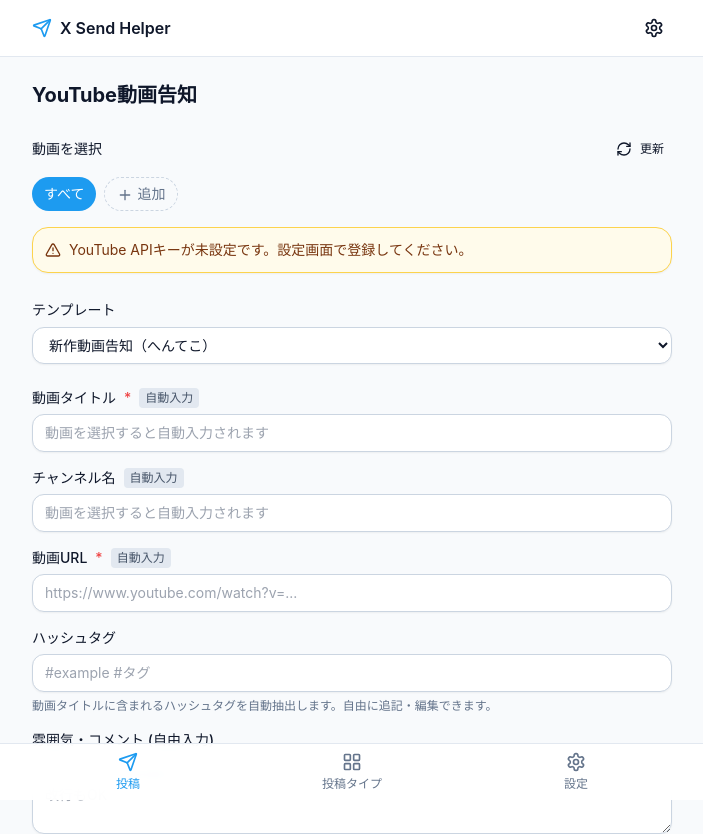
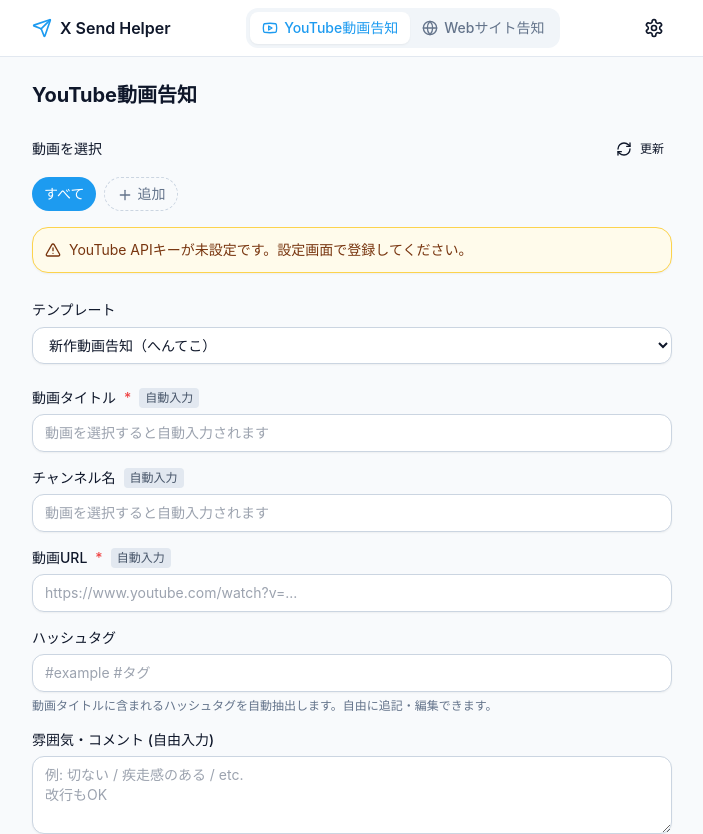
Before and after one commit to misoclub/x_send_helper, a React (Vite) app: page /#/compose/youtube in a window 1280 px wide. Shown: the top 834 px of the page, without its empty margins (288-991 px from the left). Built offline with nearby package versions, Linux system fonts and the light colour scheme.

Commit message:
フッターをやめた

```diff
--- a/src/App.tsx
+++ b/src/App.tsx
@@ -1,7 +1,5 @@
 import { HashRouter, Navigate, Route, Routes } from 'react-router-dom'
 import { AppHeader } from './components/layout/AppHeader'
-import { MobileTabBar } from './components/layout/MobileTabBar'
-import { HomeRoute } from './routes/HomeRoute'
 import { ComposeRoute } from './routes/ComposeRoute'
 import { SettingsRoute } from './routes/SettingsRoute'
 import { HelpYouTubeApiKeyRoute } from './routes/HelpYouTubeApiKeyRoute'
@@ -18,7 +16,6 @@
               element={<Navigate to="/compose/youtube" replace />}
             />
             <Route path="/compose/:postTypeId" element={<ComposeRoute />} />
-            <Route path="/types" element={<HomeRoute />} />
             <Route path="/settings" element={<SettingsRoute />} />
             <Route
               path="/help/youtube-api-key"
@@ -30,7 +27,6 @@
             />
           </Routes>
         </main>
-        <MobileTabBar />
       </div>
     </HashRouter>
   )
--- a/src/components/compose/PostTypePicker.tsx
+++ /dev/null
@@ -1,31 +0,0 @@
-import { Link } from 'react-router-dom'
-import { ChevronRight } from 'lucide-react'
-import { POST_TYPE_LIST } from '@/features/postTypes/registry'
-
-export function PostTypePicker() {
-  return (
-    <div className="space-y-3">
-      {POST_TYPE_LIST.map((type) => {
-        const Icon = type.icon
-        return (
-          <Link
-            key={type.id}
-            to={`/compose/${type.id}`}
-            className="card flex items-center gap-4 p-4 transition hover:border-brand hover:shadow"
-          >
-            <div className="flex h-12 w-12 shrink-0 items-center justify-center rounded-xl bg-brand/10 text-brand">
-              <Icon className="h-6 w-6" />
-            </div>
-            <div className="flex-1">
-              <div className="font-semibold">{type.label}</div>
-              <div className="text-sm text-slate-500 dark:text-slate-400">
-                {type.description}
-              </div>
-            </div>
-            <ChevronRight className="h-5 w-5 text-slate-400" />
-          </Link>
-        )
-      })}
-    </div>
-  )
-}
--- a/src/components/layout/AppHeader.tsx
+++ b/src/components/layout/AppHeader.tsx
@@ -1,16 +1,40 @@
 import { Link, useLocation } from 'react-router-dom'
 import { Send, Settings as SettingsIcon } from 'lucide-react'
+import { POST_TYPE_LIST } from '@/features/postTypes/registry'
 
 export function AppHeader() {
-  const location = useLocation()
-  const isSettings = location.pathname.startsWith('/settings')
+  const { pathname } = useLocation()
+  const isSettings = pathname.startsWith('/settings')
+  const activePostTypeId = pathname.match(/^\/compose\/([^/]+)/)?.[1]
+
   return (
     <header className="border-b border-slate-200 bg-white dark:border-slate-800 dark:bg-slate-950">
-      <div className="mx-auto flex h-14 max-w-2xl items-center justify-between px-4">
+      <div className="mx-auto flex h-14 max-w-2xl items-center justify-between gap-2 px-4">
         <Link to="/" className="flex items-center gap-2 font-semibold">
           <Send className="h-5 w-5 text-brand" />
-          <span>X Send Helper</span>
+          <span className="hidden sm:inline">X Send Helper</span>
         </Link>
+        <div className="inline-flex rounded-xl bg-slate-100 p-1 dark:bg-slate-800">
+          {POST_TYPE_LIST.map((pt) => {
+            const Icon = pt.icon
+            const active = pt.id === activePostTypeId
+            return (
+              <Link
+                key={pt.id}
+                to={`/compose/${pt.id}`}
+                aria-current={active ? 'page' : undefined}
+                className={`inline-flex items-center gap-1.5 rounded-lg px-3 py-1.5 text-sm font-medium transition ${
+                  active
+                    ? 'bg-white text-brand shadow-sm dark:bg-slate-900'
+                    : 'text-slate-500 dark:text-slate-400'
+                }`}
+              >
+                <Icon className="h-4 w-4" />
+                <span>{pt.label}</span>
+              </Link>
+            )
+          })}
+        </div>
         <Link
           to="/settings"
           aria-label="設定"
--- a/src/components/layout/MobileTabBar.tsx
+++ /dev/null
@@ -1,44 +0,0 @@
-import { Link, useLocation } from 'react-router-dom'
-import { LayoutGrid, Send, Settings as SettingsIcon } from 'lucide-react'
-import type { ComponentType, SVGProps } from 'react'
-
-interface TabProps {
-  to: string
-  icon: ComponentType<SVGProps<SVGSVGElement>>
-  label: string
-  active: boolean
-}
-
-function Tab({ to, icon: Icon, label, active }: TabProps) {
-  return (
-    <Link
-      to={to}
-      className={`flex flex-1 flex-col items-center gap-1 py-2 text-xs ${
-        active ? 'text-brand' : 'text-slate-500 dark:text-slate-400'
-      }`}
-    >
-      <Icon className="h-5 w-5" />
-      <span>{label}</span>
-    </Link>
-  )
-}
-
-export function MobileTabBar() {
-  const { pathname } = useLocation()
-  const isCompose = pathname === '/' || pathname.startsWith('/compose/')
-  const isTypes = pathname === '/types'
-  const isSettings = pathname.startsWith('/settings')
-
-  return (
-    <nav className="sticky bottom-0 z-20 border-t border-slate-200 bg-white/95 backdrop-blur dark:border-slate-800 dark:bg-slate-950/95">
-      <div
-        className="mx-auto flex max-w-2xl"
-        style={{ paddingBottom: 'env(safe-area-inset-bottom)' }}
-      >
-        <Tab to="/compose/youtube" icon={Send} label="投稿" active={isCompose} />
-        <Tab to="/types" icon={LayoutGrid} label="投稿タイプ" active={isTypes} />
-        <Tab to="/settings" icon={SettingsIcon} label="設定" active={isSettings} />
-      </div>
-    </nav>
-  )
-}
--- a/src/routes/HomeRoute.tsx
+++ /dev/null
@@ -1,15 +0,0 @@
-import { PostTypePicker } from '@/components/compose/PostTypePicker'
-
-export function HomeRoute() {
-  return (
-    <div className="space-y-6">
-      <div className="space-y-1">
-        <h1 className="text-2xl font-bold">投稿タイプを切り替え</h1>
-        <p className="text-sm text-slate-500">
-          投稿の種類を選ぶと、その種類専用のテンプレートとフォームに切り替わります。
-        </p>
-      </div>
-      <PostTypePicker />
-    </div>
-  )
-}
```
